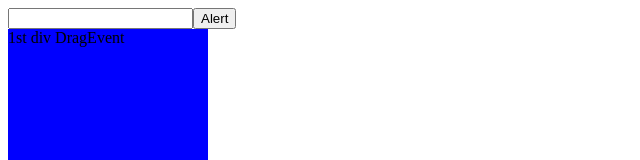
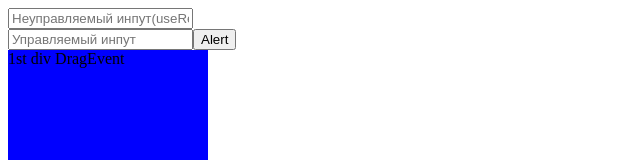
Before and after one commit to vladyslav-harkusha/react_typescript_learn_project, a React (Create React App) app: page / in a window 1280 px wide. Shown: the top 160 px of the page, without its empty margins (0-640 px from the left). Built offline with nearby package versions, Linux system fonts and the light colour scheme; no server answers.

Commit message:
add types for useRef

```diff
--- a/src/components/EventsExample.tsx
+++ b/src/components/EventsExample.tsx
@@ -1,20 +1,17 @@
-import React, { FC, useState } from 'react';
+import React, { FC, useState, useRef } from 'react';
 
-interface EventsExampleProps {
-
-};
-
-export const EventsExample: FC<EventsExampleProps> = () => {
+export const EventsExample: FC = () => {
   const [value, setValue] = useState<string>('');
   const [isDrag, setIsDrag] = useState<boolean>(false);
 
+  const inputRef = useRef<HTMLInputElement>(null);
 
   const changeHandler = (event: React.ChangeEvent<HTMLInputElement>) => {
     setValue(event.target.value);
   };
 
   const clickHandler = (event: React.MouseEvent<HTMLButtonElement>) => {
-    alert(value)
+    alert(`неуправляемый инпут-->${inputRef.current?.value},  управляемый инпут-->${value}`);
   };
 
   const dragHandler = (event: React.DragEvent<HTMLDivElement>) => {
@@ -40,11 +37,9 @@ export const EventsExample: FC<EventsExampleProps> = () => {
 
   return (
     <div>
-      <input
-        type="text"
-        value={value}
-        onChange={changeHandler}
-      />
+      <input type="text" ref={inputRef} style={{display: "block"}} placeholder="Неуправляемый инпут(useRef)"/>
+
+      <input type="text" value={value} onChange={changeHandler} placeholder="Управляемый инпут"/>
 
       <button onClick={clickHandler}>Alert</button>
 
```
